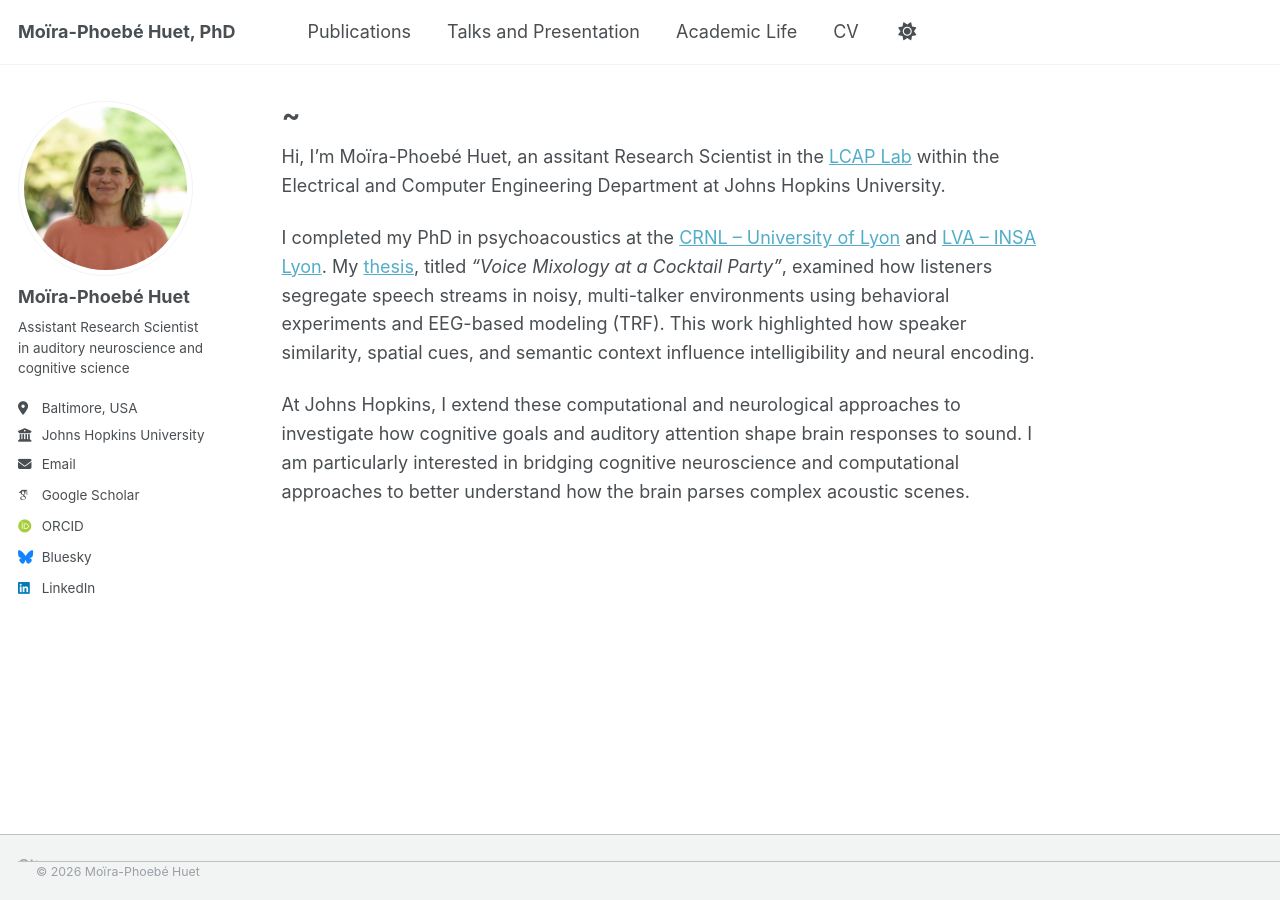
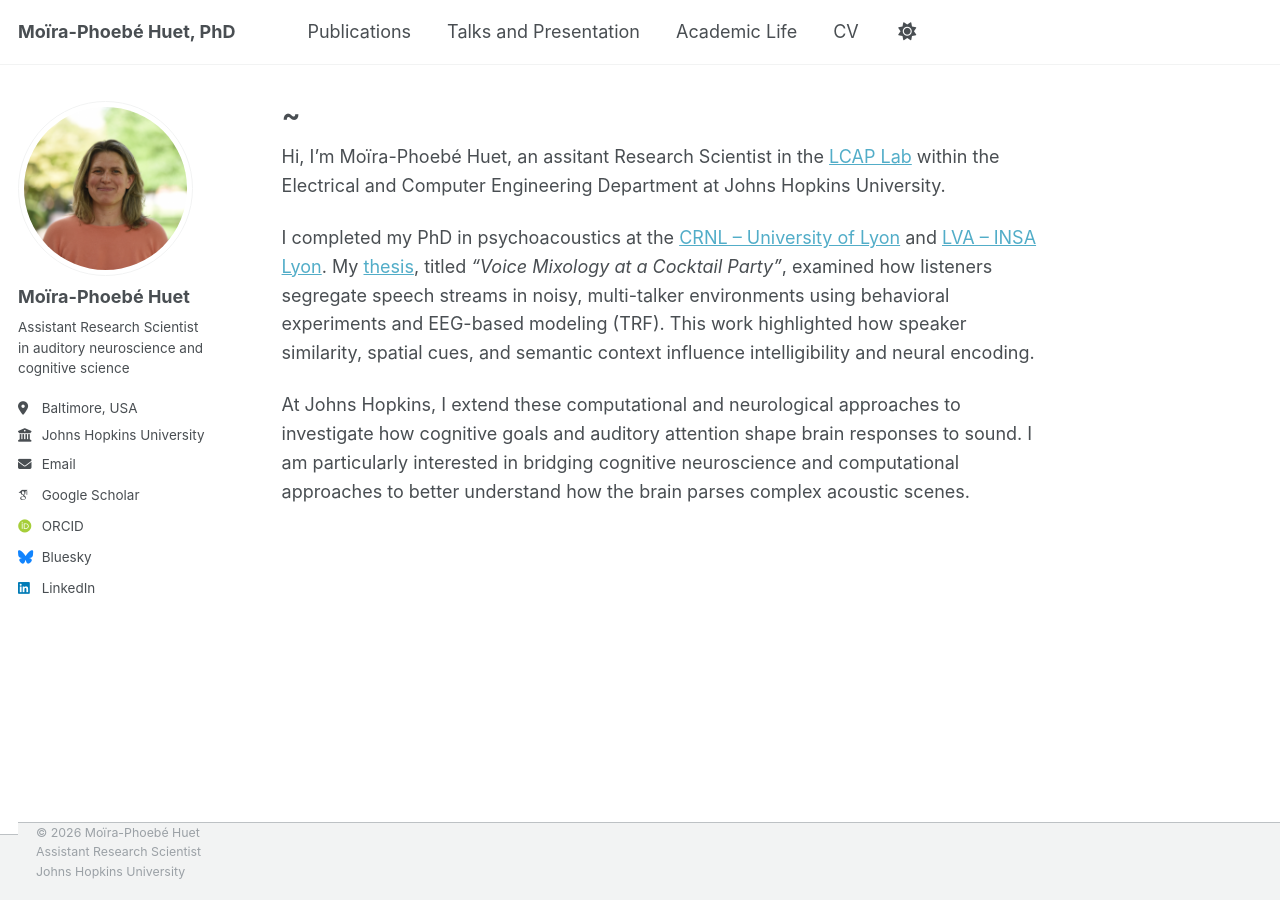
Before and after one commit to mphuet/mphuet.github.io, a Jekyll site: the page built from _pages/about.md, in a window 1280 px wide. Built offline with Jekyll 4.4.1, drawn with Linux system fonts in a browser that asks for light colours; some web fonts are replaced.

Commit message:
Update footer.html

```diff
--- a/_includes/footer.html
+++ b/_includes/footer.html
@@ -1,5 +1,7 @@
 <footer class="page__footer">
   <div class="page__footer-copyright">
-    © {{ site.time | date: '%Y' }} Moïra-Phoebé Huet
+    © {{ site.time | date: '%Y' }} Moïra-Phoebé Huet<br>
+    Assistant Research Scientist<br>
+    Johns Hopkins University
   </div>
 </footer>
```
